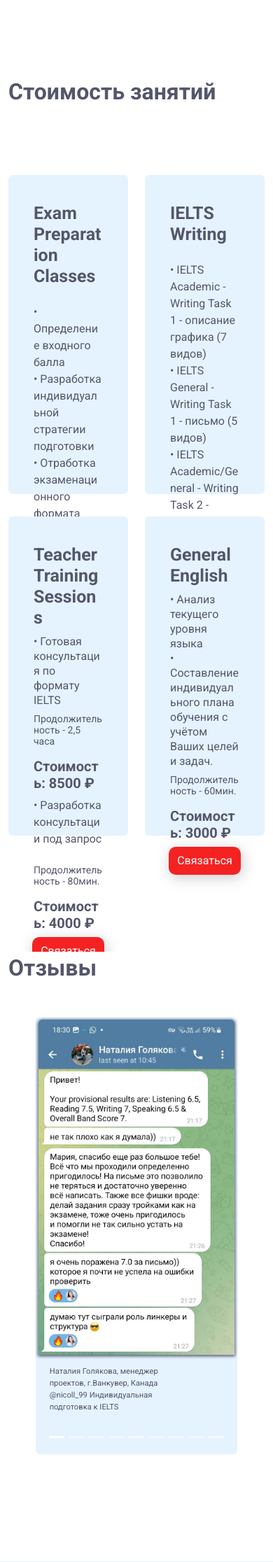
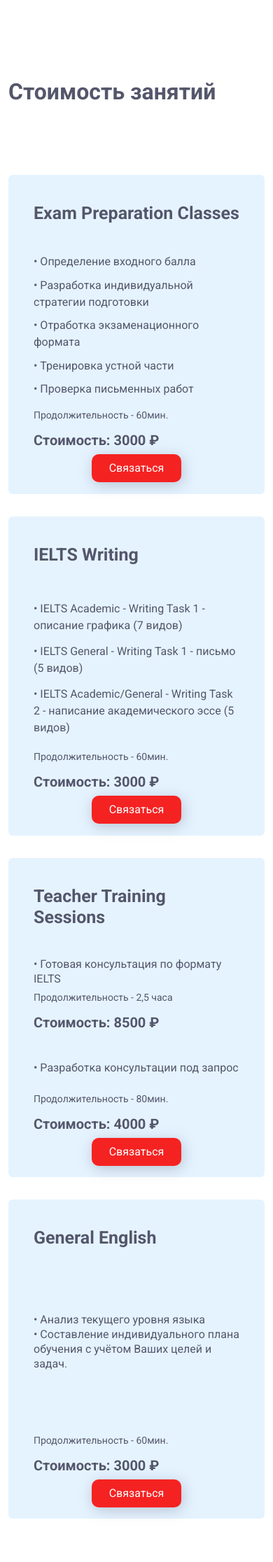
Before and after one commit to Dari-Dari/59_ielts_kukieva, a PHP site: page /index.html in a window 390 px wide; the page is wider, and only the part inside the window is pictured. Shown: the part 3100-5332 px from the top of that part at 70% size. Run offline with PHP 8.4, Linux system fonts and the light colour scheme.

Commit message:
фиксили баги, но недофиксили

```diff
--- a/index.html
+++ b/index.html
@@ -93,8 +93,10 @@
               </div>
             </div>
             <div class="col-4 main__main-img">
-              <!-- #region
-              <img src="assets/images/Group47.png" class="card-img-right" alt="welcome picture">-->
+
+              <!--<img src="assets/images/Group47.png" class="card-img-right d-none d-md-block" alt="welcome picture">
+              <img src="/assets/images/main-photo.png" class="card-img-right-small d-block d-md-none"
+              alt="welcome picture">-->
               <img src="assets/images/Ellipse2.png" class="Ellipse" alt="Ellipse">
               <img src="assets/images/Ellipse3.png" class="Ellipsetwo" alt="Ellipsetwo">
             </div>
@@ -697,7 +699,7 @@
         <a id="price-anchor"></a>
         <h5 class="card-title block-5__title">Стоимость занятий</h5>
         <div class="row price__row">
-          <div class="col-xxl-3 col-6 block-5__card-col py-3">
+          <div class="col col-md-6 col-xxl-3 block-5__card-col py-3">
 
             <div class="card rounded-2 border-0 block-5__card">
               <div class="card-body block-5_card-body">
@@ -719,7 +721,7 @@
             </div>
           </div>
 
-          <div class="col-xxl-3 col-6 block-5__card-col py-3">
+          <div class="col col-md-6 col-xxl-3 col block-5__card-col py-3">
 
             <div class="card block-5__card rounded-2 border-0">
               <div class="card-body block-5_card-body">
@@ -740,7 +742,7 @@
             </div>
           </div>
 
-          <div class="col-xxl-3 col-6 block-5__card-col py-3">
+          <div class="col col-md-6 col-xxl-3 col block-5__card-col py-3">
             <div class="card block-5__card rounded-2 border-0">
               <div class="card-body block-5_card-body">
                 <h5 class="card-title block-5__card-title">Teacher Training Sessions</h5>
@@ -763,7 +765,7 @@
               </div>
             </div>
           </div>
-          <div class="col-xxl-3 col-6 block-5__card-col py-3">
+          <div class="col col-md-6 col-xxl-3 col block-5__card-col py-3">
             <div class="card block-5__card rounded-2 border-0">
               <div class="card-body block-5_card-body">
                 <h5 class="card-title block-5__card-title">General English</h5>
--- a/styles/style.css
+++ b/styles/style.css
@@ -1,5 +1,6 @@
 @charset "UTF-8";
-body {
+body,
+html {
   min-width: 375px;
 }
 
@@ -190,12 +191,16 @@ footer .img-envelope-small {
   margin-bottom: 150px;
 }
 
+.card-img-right-small {
+  display: block;
+  margin: 0 auto;
+}
+
 .card-img-right {
   position: relative;
-  right: 350px;
-  bottom: 3rem;
+  right: 300px;
   z-index: 1;
-  width: 60rem;
+  width: 700px;
 }
 @media (max-width: 575px) {
   .card-img-right {
--- a/styles/style.scss
+++ b/styles/style.scss
@@ -1,6 +1,7 @@
 @import './_var.scss';
 
-body {
+body,
+html {
     min-width: 375px;
 }
 
@@ -227,12 +228,16 @@ $font-size: 24px;
     margin-bottom: 150px;
 }
 
+.card-img-right-small {
+    display: block;
+    margin: 0 auto;
+}
+
 .card-img-right {
     position: relative;
-    right: 350px;
-    bottom: 3rem;
+    right: 300px;
     z-index: 1;
-    width: 60rem;
+    width: 700px;
 
     @media (max-width:575px) {
         position: relative;
```
Also changed, not shown: assets/images/Group47.png, 1 other file.
